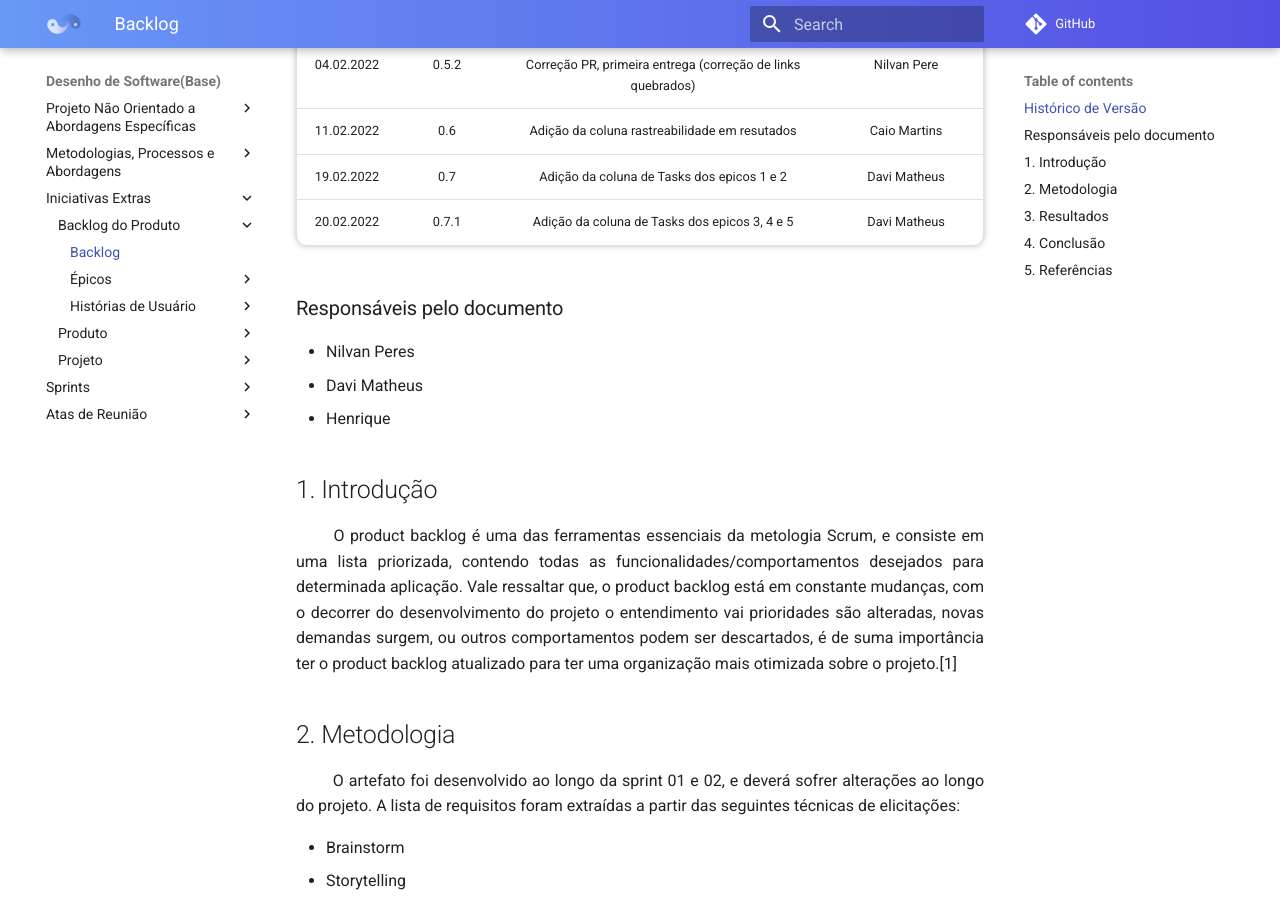
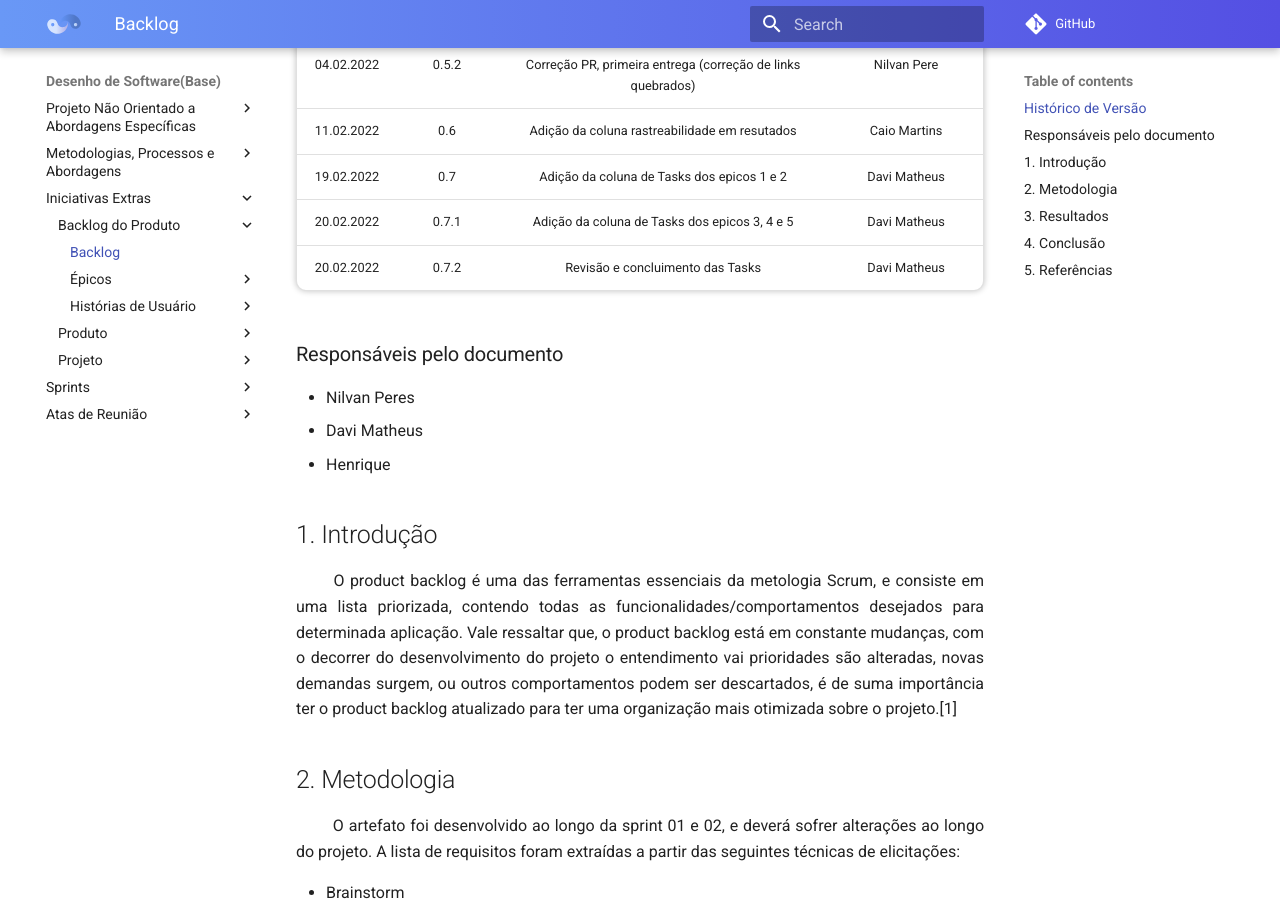
Before and after one commit to UnBArqDsw2021-2/2021.2_G2_Ki-Limpinho, an MkDocs documentation site: the page built from docs/modelagem/backlog.md, in a window 1280 px wide and 900 px high, scrolled down 636 px. Built offline with MkDocs 1.6.1 and Material for MkDocs 9.7.7, drawn with Linux system fonts in a browser that asks for light colours; comment, search, counter and statistics services are not loaded; part of the change alters nothing that is shown.

Commit message:
docs_tasks_final

```diff
--- a/docs/modelagem/backlog.md
+++ b/docs/modelagem/backlog.md
@@ -14,7 +14,8 @@
 | 04.02.2022 | 0.5.2  |    Correção PR, primeira entrega (correção de links quebrados)     |       Nilvan Pere       |
 | 11.02.2022 |  0.6   |           Adição da coluna rastreabilidade em resutados            |      Caio Martins       |
 | 19.02.2022 |  0.7   |           Adição da coluna de Tasks dos epicos 1 e 2               |        Davi Matheus     |
-| 20.02.2022 |  0.7.1   |           Adição da coluna de Tasks dos epicos 3, 4 e 5          |        Davi Matheus     |
+| 20.02.2022 |  0.7.1 |           Adição da coluna de Tasks dos epicos 3, 4 e 5            |        Davi Matheus     |
+| 20.02.2022 |  0.7.2 |           Revisão e concluimento das Tasks                         |        Davi Matheus     |
 
 ### Responsáveis pelo documento
 
@@ -126,7 +127,7 @@
             <td style="vertical-align: middle;text-align:center;border: 0.5px solid rgba(0,0,0,0.2);">Retirar e apagar o token de autenticação do cliente</td>
              </tr>
         <tr>
-        <td style="vertical-align: middle;text-align:center;border: 0.5px solid rgba(0,0,0,0.2);">Implementar da service de sair da conta do cliente. </td>
+        <td style="vertical-align: middle;text-align:center;border: 0.5px solid rgba(0,0,0,0.2);">Implementação da service de sair da conta do cliente. </td>
         </tr>
         <tr>
             <td style="vertical-align: middle;text-align:center;border: 0.5px solid rgba(0,0,0,0.2);" rowspan="20"><a href="../Epicos/EP02/" >Épico 02 - Perfil do Usuário </a></td>
@@ -225,7 +226,7 @@
            <td style="vertical-align: middle;text-align:center;border: 0.5px solid rgba(0,0,0,0.2);"rowspan="4"><a href="../../tecnicas_elicitacao/brainstorm/" >BS09</a></td>
             <td style="vertical-align: middle;text-align:center;border: 0.5px solid rgba(0,0,0,0.2);"rowspan="4"><a href="../User-Stories/US12/">US12</a></td>
             <td style="vertical-align: middle;text-align:center;border: 0.5px solid rgba(0,0,0,0.2);"rowspan="4">Eu, como cliente, desejo remarcar um serviço, para que eu possa obter a lavagem em uma data mais adequada a minha agenda.</td>
-            <td style="vertical-align: middle;text-align:center;border: 0.5px solid rgba(0,0,0,0.2);">Implementar endpoint para altera(remarcarção) da lavagem..</td>
+            <td style="vertical-align: middle;text-align:center;border: 0.5px solid rgba(0,0,0,0.2);">Implementar endpoint para alterar(remarcarção) a lavagem.</td>
         </tr>
         </tr>
         <td style="vertical-align: middle;text-align:center;border: 0.5px solid rgba(0,0,0,0.2);">Criar confirmação de remarcação</td>
@@ -241,7 +242,7 @@
            <td style="vertical-align: middle;text-align:center;border: 0.5px solid rgba(0,0,0,0.2);"rowspan="2"><a href="../../tecnicas_elicitacao/brainstorm/" >BS12</a></td>
             <td style="vertical-align: middle;text-align:center;border: 0.5px solid rgba(0,0,0,0.2);"rowspan="2"><a href="../User-Stories/US13/">US13</a></td>
             <td style="vertical-align: middle;text-align:center;border: 0.5px solid rgba(0,0,0,0.2);"rowspan="2">Eu, como cliente, desejo  fazer um comentário sobre determinado serviço para que eu possa deixar um feedback construtivo sobre a lavagem realizada.</td>
-            <td style="vertical-align: middle;text-align:center;border: 0.5px solid rgba(0,0,0,0.2);">Implementar autenticação dos feedbacks.</td>
+            <td style="vertical-align: middle;text-align:center;border: 0.5px solid rgba(0,0,0,0.2);">Implementação da autenticação dos feedbacks.</td>
         </tr>
         </tr>
         <td style="vertical-align: middle;text-align:center;border: 0.5px solid rgba(0,0,0,0.2);">Criar pagina de avaliação.</td>
@@ -265,7 +266,7 @@
             <td style="vertical-align: middle;text-align:center;border: 0.5px solid rgba(0,0,0,0.2);"rowspan="3"><a href="../../tecnicas_elicitacao/introspeccao/" >ITP05</a></td>
             <td style="vertical-align: middle;text-align:center;border: 0.5px solid rgba(0,0,0,0.2);"rowspan="3"><a href="../User-Stories/US15/">US15</a></td>
             <td style="vertical-align: middle;text-align:center;border: 0.5px solid rgba(0,0,0,0.2);"rowspan="3">Eu, como cliente, desejo recomendar a aplicação para amigos, para que eu possa receber descontos e brindes.</td>
-            <td style="vertical-align: middle;text-align:center;border: 0.5px solid rgba(0,0,0,0.2);">Implementar autenticação dos convites e dos clientes.</td>
+            <td style="vertical-align: middle;text-align:center;border: 0.5px solid rgba(0,0,0,0.2);">Implementação da autenticação dos convites e dos clientes.</td>
         </tr>
         </tr>
             <td style="vertical-align: middle;text-align:center;border: 0.5px solid rgba(0,0,0,0.2);">Aplicação dos descontos de acordo com a quantidade de clientes convidados.</td>
@@ -275,7 +276,7 @@
         </tr>
         </tr>
         <tr>
-            <td style="vertical-align: middle;text-align:center;border: 0.5px solid rgba(0,0,0,0.2);" rowspan=25><b>Gerenciamento do lava jato.</b></td>
+            <td style="vertical-align: middle;text-align:center;border: 0.5px solid rgba(0,0,0,0.2);" rowspan=40><b>Gerenciamento do lava jato.</b></td>
             <td style="vertical-align: middle;text-align:center;border: 0.5px solid rgba(0,0,0,0.2);" rowspan="15"><a href="../Epicos/EP04/" >Épico 04 -  Cadastro e Autenticação de Gerente </a></td>
             <td style="vertical-align: middle;text-align:center;border: 0.5px solid rgba(0,0,0,0.2);"rowspan="4">Cadastro</td>
             <td style="vertical-align: middle;text-align:center;border: 0.5px solid rgba(0,0,0,0.2);"rowspan="4"><a href="../../tecnicas_elicitacao/brainstorm/" >BS15</a></td>
@@ -300,7 +301,7 @@
                 <td style="vertical-align: middle;text-align:center;border: 0.5px solid rgba(0,0,0,0.2);">Providenciando endpoint para a autenticação do gerente.</td>
               </tr>
         <tr>
-             <td style="vertical-align: middle;text-align:center;border: 0.5px solid rgba(0,0,0,0.2);">Implementar da service de requisição POST para login.</td>
+             <td style="vertical-align: middle;text-align:center;border: 0.5px solid rgba(0,0,0,0.2);">Implementação  da service de requisição POST para login.</td>
               </tr>
         <tr>
             <td style="vertical-align: middle;text-align:center;border: 0.5px solid rgba(0,0,0,0.2);">Criar token de autenticação do gerente </td>
@@ -335,7 +336,7 @@
         <td style="vertical-align: middle;text-align:center;border: 0.5px solid rgba(0,0,0,0.2);">Retirar e apagar o token de autenticação do gerente</td>
         </tr>
         <tr>
-        <td style="vertical-align: middle;text-align:center;border: 0.5px solid rgba(0,0,0,0.2);">Implementar da service de sair da conta do gerente.</td>
+        <td style="vertical-align: middle;text-align:center;border: 0.5px solid rgba(0,0,0,0.2);">Implementação da service de sair da conta do gerente.</td>
         </tr>
         <tr>
             <td style="vertical-align: middle;text-align:center;border: 0.5px solid rgba(0,0,0,0.2);" rowspan="3"><a href="../Epicos/EP05/" >Épico 05 -  Gerenciamento de conta de Gerente </a></td>
@@ -352,46 +353,95 @@
         <td style="vertical-align: middle;text-align:center;border: 0.5px solid rgba(0,0,0,0.2);">Criar confirmação de atualização . </td>
         </tr>
         <tr>
-            <td style="vertical-align: middle;text-align:center;border: 0.5px solid rgba(0,0,0,0.2);" rowspan="3"><a href="../Epicos/EP06/" >Épico 06 -  Dashboards</a></td>
-            <td style="vertical-align: middle;text-align:center;border: 0.5px solid rgba(0,0,0,0.2);" rowspan="3">Visualização de dados</td>
-            <td style="vertical-align: middle;text-align:center;border: 0.5px solid rgba(0,0,0,0.2);"><a href="../../tecnicas_elicitacao/brainstorm/" >BS20</a></td>
-            <td style="vertical-align: middle;text-align:center;border: 0.5px solid rgba(0,0,0,0.2);"><a href="../User-Stories/US23/" >US23</a></td>
-            <td style="vertical-align: middle;text-align:center;border: 0.5px solid rgba(0,0,0,0.2);">Eu, como gerente do lava-jato, desejo visualizar um dashboard com a quantidade de serviços contratados/cancelados, para ter mais controle sobre quantidade de serviços prestados</td>
+            <td style="vertical-align: middle;text-align:center;border: 0.5px solid rgba(0,0,0,0.2);" rowspan="9"><a href="../Epicos/EP06/" >Épico 06 -  Dashboards</a></td>
+            <td style="vertical-align: middle;text-align:center;border: 0.5px solid rgba(0,0,0,0.2);" rowspan="9">Visualização de dados</td>
+            <td style="vertical-align: middle;text-align:center;border: 0.5px solid rgba(0,0,0,0.2);"rowspan="5"><a href="../../tecnicas_elicitacao/brainstorm/" >BS20</a></td>
+            <td style="vertical-align: middle;text-align:center;border: 0.5px solid rgba(0,0,0,0.2);"rowspan="5"><a href="../User-Stories/US23/" >US23</a></td>
+            <td style="vertical-align: middle;text-align:center;border: 0.5px solid rgba(0,0,0,0.2);"rowspan="5">Eu, como gerente do lava-jato, desejo visualizar um dashboard com a quantidade de serviços contratados/cancelados, para ter mais controle sobre quantidade de serviços prestados</td>
+        </tr>
+        <td style="vertical-align: middle;text-align:center;border: 0.5px solid rgba(0,0,0,0.2);"> Implementar service de requisição GET para as lavagens em geral. </td>
         </tr>
         <tr>
-            <td style="vertical-align: middle;text-align:center;border: 0.5px solid rgba(0,0,0,0.2);"><a href="../../tecnicas_elicitacao/brainstorm/" >BS22</a></td>
-            <td style="vertical-align: middle;text-align:center;border: 0.5px solid rgba(0,0,0,0.2);"><a href="../User-Stories/US24/" >US24</a></td>
-            <td style="vertical-align: middle;text-align:center;border: 0.5px solid rgba(0,0,0,0.2);"> Eu, como gerente do lava-jato desejo visualizar um gráfico com o lucro bruto líquido.</td>
+        <td style="vertical-align: middle;text-align:center;border: 0.5px solid rgba(0,0,0,0.2);">Disponibilizar endpoint para recuperar os serviços prestados de um determinado mês. </td>
         </tr>
         <tr>
-            <td style="vertical-align: middle;text-align:center;border: 0.5px solid rgba(0,0,0,0.2);"><a href="../../tecnicas_elicitacao/brainstorm/" >BS23</a></td>
-            <td style="vertical-align: middle;text-align:center;border: 0.5px solid rgba(0,0,0,0.2);"><a href="../User-Stories/US25/" >US25</a></td>
-            <td style="vertical-align: middle;text-align:center;border: 0.5px solid rgba(0,0,0,0.2);">Eu, como gerente do lava-jato, desejo visualizar um dashboard com o gasto mensal, para análise do negócio.</td>
+        <td style="vertical-align: middle;text-align:center;border: 0.5px solid rgba(0,0,0,0.2);">Criar pagina da visualização dos dashboards . </td>
         </tr>
         <tr>
-            <td style="vertical-align: middle;text-align:center;border: 0.5px solid rgba(0,0,0,0.2);" rowspan="2"><a href="../Epicos/EP07/" >Épico 07 -  Sistema de fidelização</a></td>
-            <td style="vertical-align: middle;text-align:center;border: 0.5px solid rgba(0,0,0,0.2);" rowspan="1">Cupons</td>
-            <td style="vertical-align: middle;text-align:center;border: 0.5px solid rgba(0,0,0,0.2);"><a href="../../tecnicas_elicitacao/introspeccao/" >ITP07</a></td>
-            <td style="vertical-align: middle;text-align:center;border: 0.5px solid rgba(0,0,0,0.2);"><a href="../User-Stories/US26/" >US26</a></td>
-            <td style="vertical-align: middle;text-align:center;border: 0.5px solid rgba(0,0,0,0.2);">Eu, como gerente do sistema, desejo cadastrar cupons de descontos, para os clientes conseguirem aplica-los no serviço desejado.</td>
+        <td style="vertical-align: middle;text-align:center;border: 0.5px solid rgba(0,0,0,0.2);">Criar visualização do histórico de lavagem. </td>
+        <tr>
+            <td style="vertical-align: middle;text-align:center;border: 0.5px solid rgba(0,0,0,0.2);"rowspan="2"><a href="../../tecnicas_elicitacao/brainstorm/" >BS22</a></td>
+            <td style="vertical-align: middle;text-align:center;border: 0.5px solid rgba(0,0,0,0.2);"rowspan="2"><a href="../User-Stories/US24/" >US24</a></td>
+            <td style="vertical-align: middle;text-align:center;border: 0.5px solid rgba(0,0,0,0.2);"rowspan="2"> Eu, como gerente do lava-jato desejo visualizar um gráfico com o lucro bruto líquido.</td>
+        <td style="vertical-align: middle;text-align:center;border: 0.5px solid rgba(0,0,0,0.2);">Implementar service de requisição GET para uma lavagem especifica </td>
         </tr>
         <tr>
-            <td style="vertical-align: middle;text-align:center;border: 0.5px solid rgba(0,0,0,0.2);" rowspan="1">Recompensas</td>
-            <td style="vertical-align: middle;text-align:center;border: 0.5px solid rgba(0,0,0,0.2);"><a href="../../tecnicas_elicitacao/introspeccao/" >ITP08</a></td>
-            <td style="vertical-align: middle;text-align:center;border: 0.5px solid rgba(0,0,0,0.2);"><a href="../User-Stories/US27/" >US27</a></td>
-            <td style="vertical-align: middle;text-align:center;border: 0.5px solid rgba(0,0,0,0.2);">Eu, como gerente do sistema, desejo determinar recompensas a partir da quantidade de serviços contratados pelo mesmo cliente, para que os clientes ganhem brindes ou serviços gratuitos.</td>
+        <td style="vertical-align: middle;text-align:center;border: 0.5px solid rgba(0,0,0,0.2);">Criar visualização do histórico de apenas um gráfico.</td>
         </tr>
         <tr>
-            <td style="vertical-align: middle;text-align:center;border: 0.5px solid rgba(0,0,0,0.2);" rowspan="2"><a href="../Epicos/EP08/" >Épico 08 -  Fluxo de caixa</a></td>
-            <td style="vertical-align: middle;text-align:center;border: 0.5px solid rgba(0,0,0,0.2);" rowspan="2">Despesas</td>
-            <td style="vertical-align: middle;text-align:center;border: 0.5px solid rgba(0,0,0,0.2);"><a href="../../tecnicas_elicitacao/StoryTelling/" >ST02</a></td>
-            <td style="vertical-align: middle;text-align:center;border: 0.5px solid rgba(0,0,0,0.2);"><a href="../User-Stories/US28/" >US28</a></td>
-            <td style="vertical-align: middle;text-align:center;border: 0.5px solid rgba(0,0,0,0.2);">Eu, como gerente do sistema desejo registrar despesas fixas e variáveis(mês).</td>
+            <td style="vertical-align: middle;text-align:center;border: 0.5px solid rgba(0,0,0,0.2);"rowspan="2"><a href="../../tecnicas_elicitacao/brainstorm/" >BS23</a></td>
+            <td style="vertical-align: middle;text-align:center;border: 0.5px solid rgba(0,0,0,0.2);"rowspan="2"><a href="../User-Stories/US25/" >US25</a></td>
+            <td style="vertical-align: middle;text-align:center;border: 0.5px solid rgba(0,0,0,0.2);"rowspan="2">Eu, como gerente do lava-jato, desejo visualizar um dashboard com o gasto mensal, para análise do negócio.</td>
+        <td style="vertical-align: middle;text-align:center;border: 0.5px solid rgba(0,0,0,0.2);">Implementar service de requisição GET para as lavagens especifica de um mês</td>
         </tr>
         <tr>
-            <td style="vertical-align: middle;text-align:center;border: 0.5px solid rgba(0,0,0,0.2);"><a href="../../tecnicas_elicitacao/StoryTelling/" >ST02</a></td>
-            <td style="vertical-align: middle;text-align:center;border: 0.5px solid rgba(0,0,0,0.2);"><a href="../User-Stories/US29/" >US29</a></td>
-            <td style="vertical-align: middle;text-align:center;border: 0.5px solid rgba(0,0,0,0.2);">Eu, como gerente do sistema desejo listar despesas fixas e variáveis(mês), para ter controle sobre lucro líquido e o fluxo de caixa.</td>
+        <td style="vertical-align: middle;text-align:center;border: 0.5px solid rgba(0,0,0,0.2);">Criar visualização do histórico do gráfico mensal.</td>
+        </tr>
+        <tr>
+            <td style="vertical-align: middle;text-align:center;border: 0.5px solid rgba(0,0,0,0.2);" rowspan="6"><a href="../Epicos/EP07/" >Épico 07 -  Sistema de fidelização</a></td>
+            <td style="vertical-align: middle;text-align:center;border: 0.5px solid rgba(0,0,0,0.2);" rowspan="3">Cupons</td>
+            <td style="vertical-align: middle;text-align:center;border: 0.5px solid rgba(0,0,0,0.2);"rowspan="3"><a href="../../tecnicas_elicitacao/introspeccao/" >ITP07</a></td>
+            <td style="vertical-align: middle;text-align:center;border: 0.5px solid rgba(0,0,0,0.2);"rowspan="3"><a href="../User-Stories/US26/" >US26</a></td>
+            <td style="vertical-align: middle;text-align:center;border: 0.5px solid rgba(0,0,0,0.2);"rowspan="3">Eu, como gerente do sistema, desejo cadastrar cupons de descontos, para os clientes conseguirem aplica-los no serviço desejado.</td>
+        <td style="vertical-align: middle;text-align:center;border: 0.5px solid rgba(0,0,0,0.2);">Criar model de cupons de descontos.</td>
+        </tr>
+        <tr>
+        <td style="vertical-align: middle;text-align:center;border: 0.5px solid rgba(0,0,0,0.2);">Disponibilizar endpoint para registro de cupons.</td>
+        </tr>
+        <tr>
+        <td style="vertical-align: middle;text-align:center;border: 0.5px solid rgba(0,0,0,0.2);">Implementar service de requisição POST para cupons.</td>
+        </tr>
+        <tr>
+            <td style="vertical-align: middle;text-align:center;border: 0.5px solid rgba(0,0,0,0.2);" rowspan="3">Recompensas</td>
+            <td style="vertical-align: middle;text-align:center;border: 0.5px solid rgba(0,0,0,0.2);"rowspan="3"><a href="../../tecnicas_elicitacao/introspeccao/" >ITP08</a></td>
+            <td style="vertical-align: middle;text-align:center;border: 0.5px solid rgba(0,0,0,0.2);"rowspan="3"><a href="../User-Stories/US27/" >US27</a></td>
+            <td style="vertical-align: middle;text-align:center;border: 0.5px solid rgba(0,0,0,0.2);"rowspan="3">Eu, como gerente do sistema, desejo determinar recompensas a partir da quantidade de serviços contratados pelo mesmo cliente, para que os clientes ganhem brindes ou serviços gratuitos.</td>
+        <td style="vertical-align: middle;text-align:center;border: 0.5px solid rgba(0,0,0,0.2);">Criar model de recompensas.</td>
+        </tr>
+        <tr>
+        <td style="vertical-align: middle;text-align:center;border: 0.5px solid rgba(0,0,0,0.2);">Disponibilizar endpoint para deteminação de recompensas.</td>
+        </tr>
+        <tr>
+        <td style="vertical-align: middle;text-align:center;border: 0.5px solid rgba(0,0,0,0.2);">Implementar autenticação das recompensas de acordo com os dados do cliente.</td>
+        </tr>
+        <tr>
+            <td style="vertical-align: middle;text-align:center;border: 0.5px solid rgba(0,0,0,0.2);" rowspan="7"><a href="../Epicos/EP08/" >Épico 08 -  Fluxo de caixa</a></td>
+            <td style="vertical-align: middle;text-align:center;border: 0.5px solid rgba(0,0,0,0.2);" rowspan="7">Despesas</td>
+            <td style="vertical-align: middle;text-align:center;border: 0.5px solid rgba(0,0,0,0.2);"rowspan="4"><a href="../../tecnicas_elicitacao/StoryTelling/" >ST02</a></td>
+            <td style="vertical-align: middle;text-align:center;border: 0.5px solid rgba(0,0,0,0.2);"rowspan="4"><a href="../User-Stories/US28/" >US28</a></td>
+            <td style="vertical-align: middle;text-align:center;border: 0.5px solid rgba(0,0,0,0.2);"rowspan="4">Eu, como gerente do sistema desejo registrar despesas fixas e variáveis(mês).</td>
+        <td style="vertical-align: middle;text-align:center;border: 0.5px solid rgba(0,0,0,0.2);">Criar model de depesas.</td>
+        </tr>
+        <tr>
+        <td style="vertical-align: middle;text-align:center;border: 0.5px solid rgba(0,0,0,0.2);">Disponibilizar endpoint para registro de novas despesas.</td>
+        </tr>
+        <tr>
+        <td style="vertical-align: middle;text-align:center;border: 0.5px solid rgba(0,0,0,0.2);">Implementar service de requisição POST para despesas.</td>
+        </tr>
+        <tr>
+        <td style="vertical-align: middle;text-align:center;border: 0.5px solid rgba(0,0,0,0.2);">Criar pagina de despesas.</td>
+        </tr>
+        <tr>
+            <td style="vertical-align: middle;text-align:center;border: 0.5px solid rgba(0,0,0,0.2);"rowspan="3"><a href="../../tecnicas_elicitacao/StoryTelling/" >ST02</a></td>
+            <td style="vertical-align: middle;text-align:center;border: 0.5px solid rgba(0,0,0,0.2);"rowspan="3"><a href="../User-Stories/US29/" >US29</a></td>
+            <td style="vertical-align: middle;text-align:center;border: 0.5px solid rgba(0,0,0,0.2);"rowspan="3">Eu, como gerente do sistema desejo listar despesas fixas e variáveis(mês), para ter controle sobre lucro líquido e o fluxo de caixa.</td>
+        <td style="vertical-align: middle;text-align:center;border: 0.5px solid rgba(0,0,0,0.2);">Disponibilizar endpoint para recuperar as despesas de um determinado mês ou fixas.</td>
+        </tr>
+        <tr>
+        <td style="vertical-align: middle;text-align:center;border: 0.5px solid rgba(0,0,0,0.2);">Implementar service de requisição GET para as depesas em geral.</td>
+        </tr>
+        <tr>
+        <td style="vertical-align: middle;text-align:center;border: 0.5px solid rgba(0,0,0,0.2);">Criar visualização de despesas fixas e variáveis.</td>
         </tr>
     </tbody>
 </table>
```
